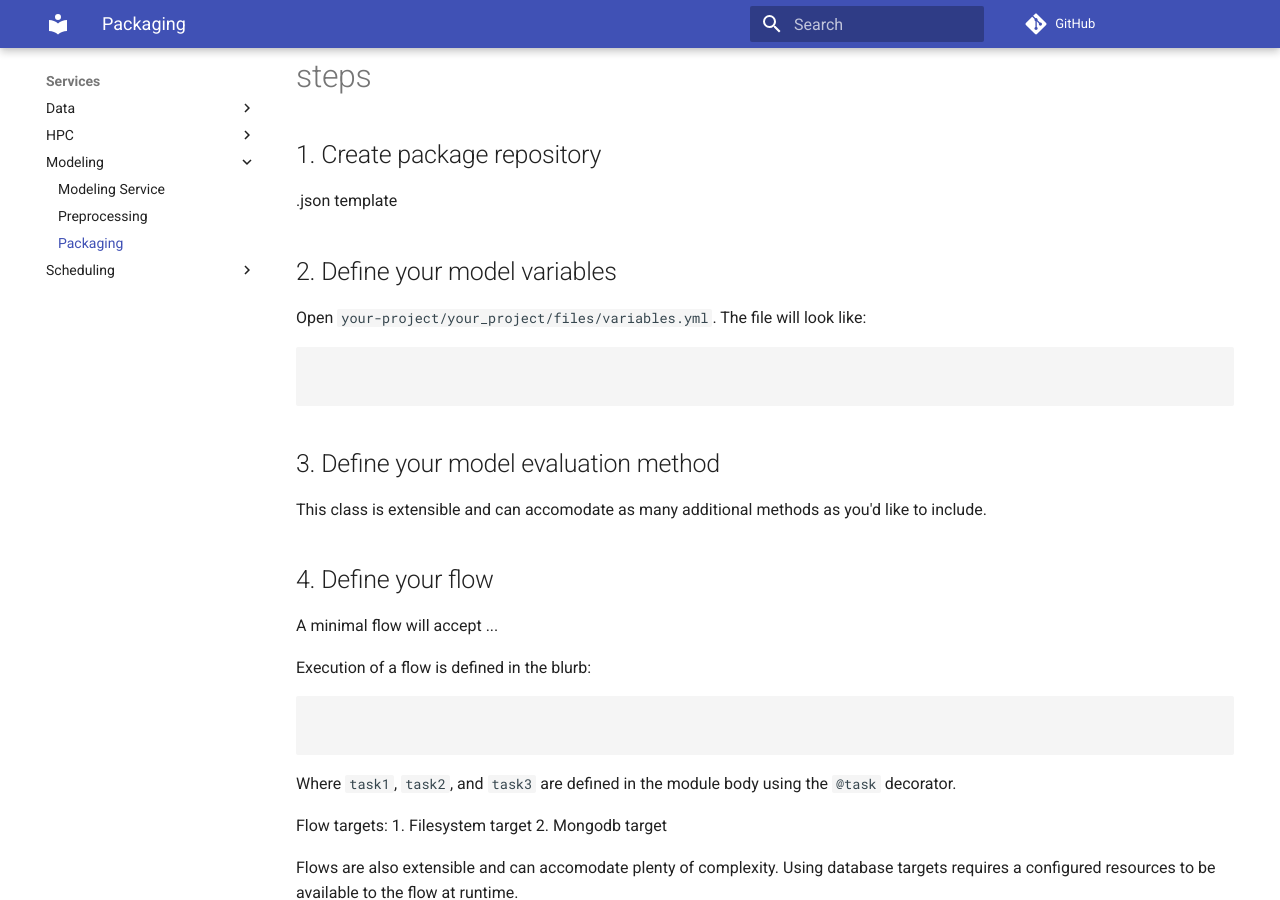
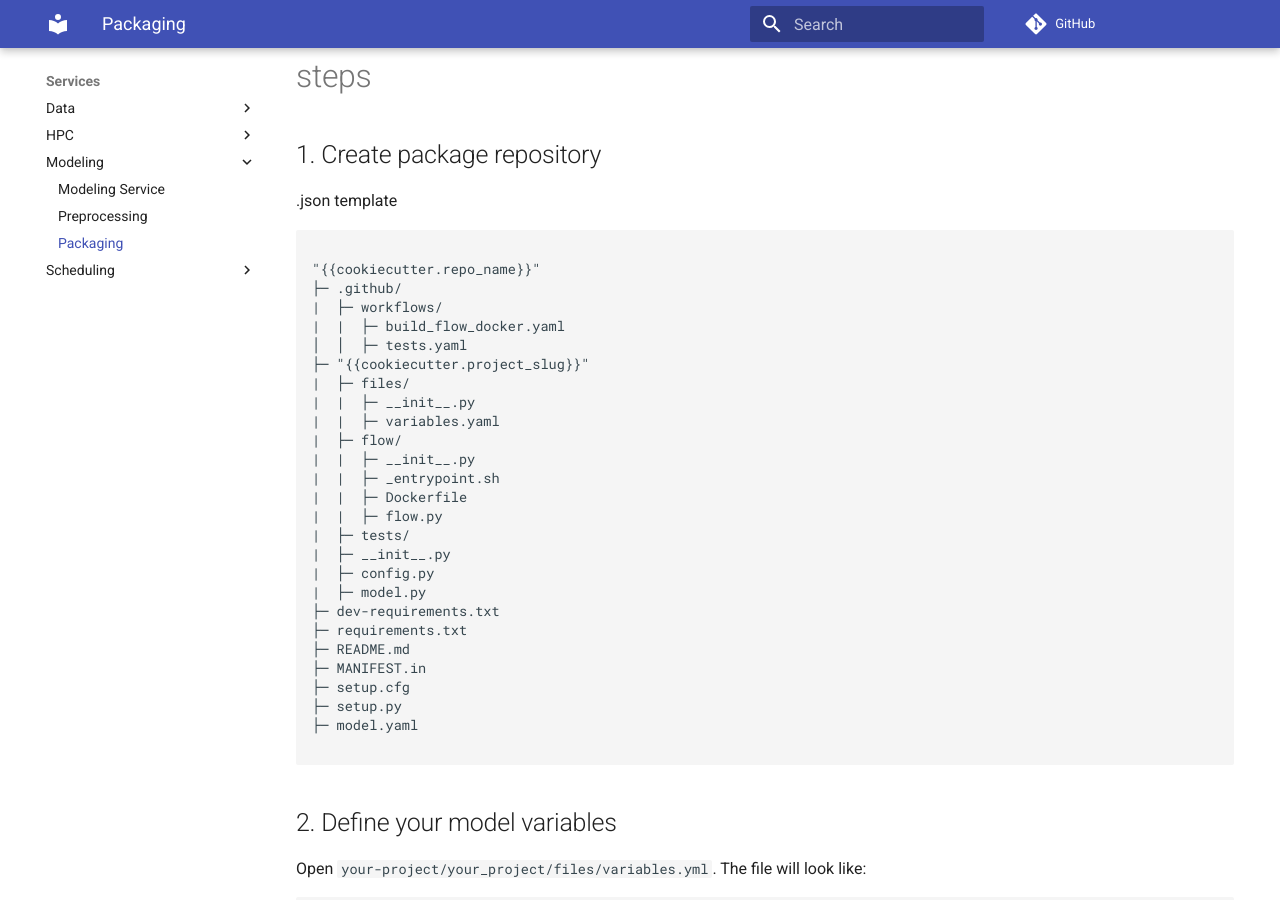
Before and after one commit to slaclab/lume-services, an MkDocs documentation site: the page built from docs/model_packaging.md, in a window 1280 px wide and 900 px high, scrolled down 255 px. Built offline with MkDocs 1.6.1 and Material for MkDocs 9.7.7, drawn with Linux system fonts in a browser that asks for light colours; comment, search, counter and statistics services are not loaded.

Commit message:
Move yaml into packaging

````diff
--- a/docs/model_packaging.md
+++ b/docs/model_packaging.md
@@ -8,6 +8,43 @@ Templating allows us to ...
 ## 1. Create package repository
 
 .json template
+
+
+
+
+
+
+```yaml
+
+"{{cookiecutter.repo_name}}"
+├─ .github/
+|  ├─ workflows/
+|  |  ├─ build_flow_docker.yaml
+│  │  ├─ tests.yaml
+├─ "{{cookiecutter.project_slug}}"
+|  ├─ files/
+|  |  ├─ __init__.py
+|  |  ├─ variables.yaml
+|  ├─ flow/
+|  |  ├─ __init__.py
+|  |  ├─ _entrypoint.sh
+|  |  ├─ Dockerfile
+|  |  ├─ flow.py
+|  ├─ tests/
+|  ├─ __init__.py
+|  ├─ config.py
+|  ├─ model.py
+├─ dev-requirements.txt
+├─ requirements.txt
+├─ README.md
+├─ MANIFEST.in
+├─ setup.cfg
+├─ setup.py
+├─ model.yaml
+
+```
+
+
 
 
 ## 2. Define your model variables
````
Also changed, not shown: docs/data.md (added, +28 -0 lines), docs/definitions.md (deleted, +0 -5 lines).
